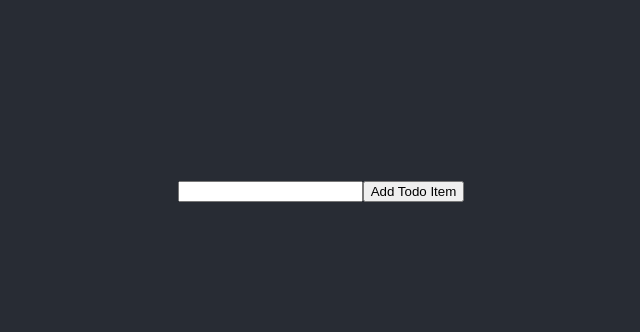
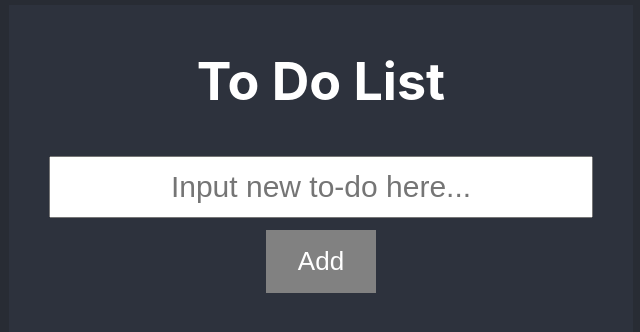
Before and after one commit to encarju/to-do-list-using-route, a React (Create React App) app: page / in a window 1280 px wide. Shown: the part 214-546 px from the top of the page, without its empty margins (319-959 px from the left). Built offline with nearby package versions, Linux system fonts and the light colour scheme.

Commit message:
[TodoList][Bryan-Justine] feature: Add simple design and change it to use ul instead of div

```diff
--- a/src/App.js
+++ b/src/App.js
@@ -1,10 +1,7 @@
 import './App.css';
-import ToDoGroup from './Components/ToDoGroup';
 import ToDoList from './Components/ToDoList';
 
 function App() {
-  const todos = [{id: '123', text:'Test', done: false},
-                {id: '124', text:'Test2', done: true}];
   return (
     <div className="App">
       <header className="App-header">
--- /dev/null
+++ b/src/Components/ToDoGenerator/index.css
@@ -0,0 +1,21 @@
+input[type=text]{
+    width: 100%;
+    height: 100%;
+    padding: 12px 20px;
+    margin: 8px 0;
+    box-sizing: border-box;
+    text-align: center;
+    font-size: 30px;
+}
+
+input[type=submit] {
+    background-color: #818181;
+    border: none;
+    color: white;
+    padding: 16px 32px;
+    text-decoration: none;
+    margin: 4px 2px;
+    cursor: pointer;
+    size: 90%;
+    font-size: 100%;
+}
--- a/src/Components/ToDoGenerator/index.js
+++ b/src/Components/ToDoGenerator/index.js
@@ -1,24 +1,29 @@
 import React, { Component } from 'react';
 import { v4 as uuidv4 } from 'uuid';
+import './index.css'
 
 class ToDoGenerator extends Component {
 
     onSubmit = (event) => {
         event.preventDefault();
         const text = event.target.toDoText.value;
+        if (text === "" || text === null) {
+            alert("To-Do item must be filled out");
+            return false;
+        }
         const id = uuidv4();
         const todo = { text, done: false, id }
         this.props.addToDo(todo);
+
+        event.target.toDoText.value = "";
     }
 
     render() {
         return (
-            <div>
-                <form onSubmit={this.onSubmit}>
-                    <input type="text" name="toDoText" id="toDoText" />
-                    <input type="submit" value="Add Todo Item"/>
-                </form>
-            </div>
+            <form onSubmit={this.onSubmit}>
+                <input type="text" name="toDoText" id="toDoText" placeholder="Input new to-do here..."/>
+                <input type="submit" value="Add"/>
+            </form>
         );
     }
 }
--- a/src/Components/ToDoGroup/index.js
+++ b/src/Components/ToDoGroup/index.js
@@ -8,9 +8,9 @@ class ToDoGroup extends Component {
             <ToDoItemContainer key={todo.id} todo={todo}/>
         ));
         return (
-            <div>
+            <ul className="striped-list">
                 {todos}
-            </div>
+            </ul>
         );
     }
 }
--- a/src/Components/ToDoItem/index.css
+++ b/src/Components/ToDoItem/index.css
@@ -5,3 +5,7 @@
 .false{
  text-decoration: none;
 }
+
+button{
+    float: right;
+}
--- a/src/Components/ToDoItem/index.js
+++ b/src/Components/ToDoItem/index.js
@@ -14,10 +14,10 @@ class ToDoItem extends Component {
     render() {
 
         return (
-            <div>
-                <span onClick={this.onMarkAsDone} className={this.props.todo.done ? "true" : "false"}>{this.props.todo.text}</span>
+            <li  onClick={this.onMarkAsDone} className={this.props.todo.done ? "true" : "false"}>
+                <span>{this.props.todo.text}</span>
                 <button onClick={this.onRemoveItem}>X</button>
-            </div>
+            </li>
         );
     }
 }
--- /dev/null
+++ b/src/Components/ToDoList/index.css
@@ -0,0 +1,23 @@
+#toDoList{
+    background-color: #2D323D;
+    padding: 10px 40px 60px 40px;
+}
+
+ul.striped-list {
+    list-style-type: none;
+    margin: 0;
+    padding: 0;
+    padding-top: 10px;
+}
+
+ul.striped-list > li:nth-of-type(odd) {
+    background-color: #282c34 ;
+}
+
+ul.striped-list > li {
+    padding: 6px;
+}
+
+ul.striped-list > li:last-child {
+    border-bottom: none;
+}
--- a/src/Components/ToDoList/index.js
+++ b/src/Components/ToDoList/index.js
@@ -1,14 +1,18 @@
 import React, { Component } from 'react';
 import ToDoGeneratorContainer from '../../Container/ToDoGeneratorContainer';
 import ToDoGroupContainer from '../../Container/ToDoGroupContainer';
+import "./index.css"
 
 class ToDoList extends Component {
 
     render() {
         return (
-            <div>
+            <div id="toDoList">
+                <h1>To Do List</h1>
+                <div>
                 <ToDoGeneratorContainer/>
                 <ToDoGroupContainer/>
+                </div>
             </div>
         );
     }
--- a/src/reducers.js
+++ b/src/reducers.js
@@ -15,8 +15,6 @@ const todos = (state = [], action) => {
     return state;
 }
 
-
-
 export default combineReducers({
     todos
 });
```
Also changed, not shown: src/App.css (line endings or trailing spaces).
